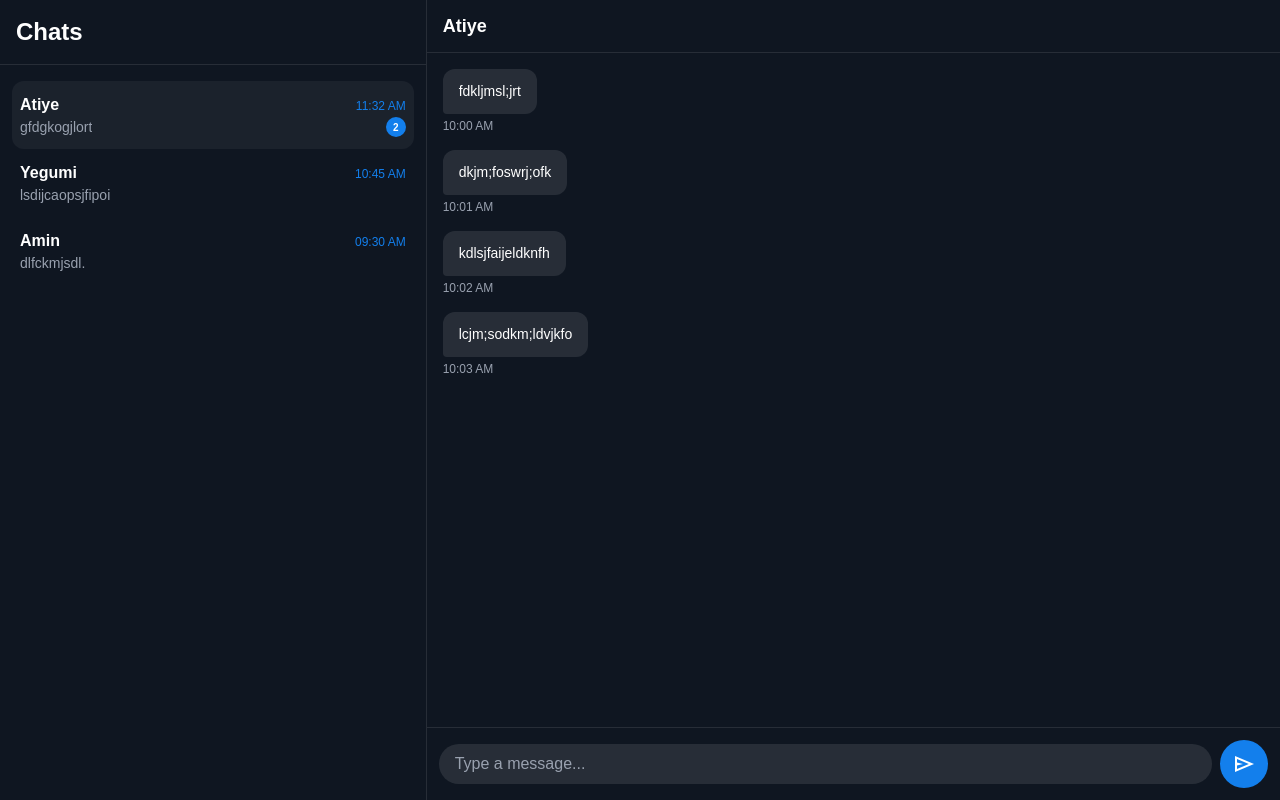
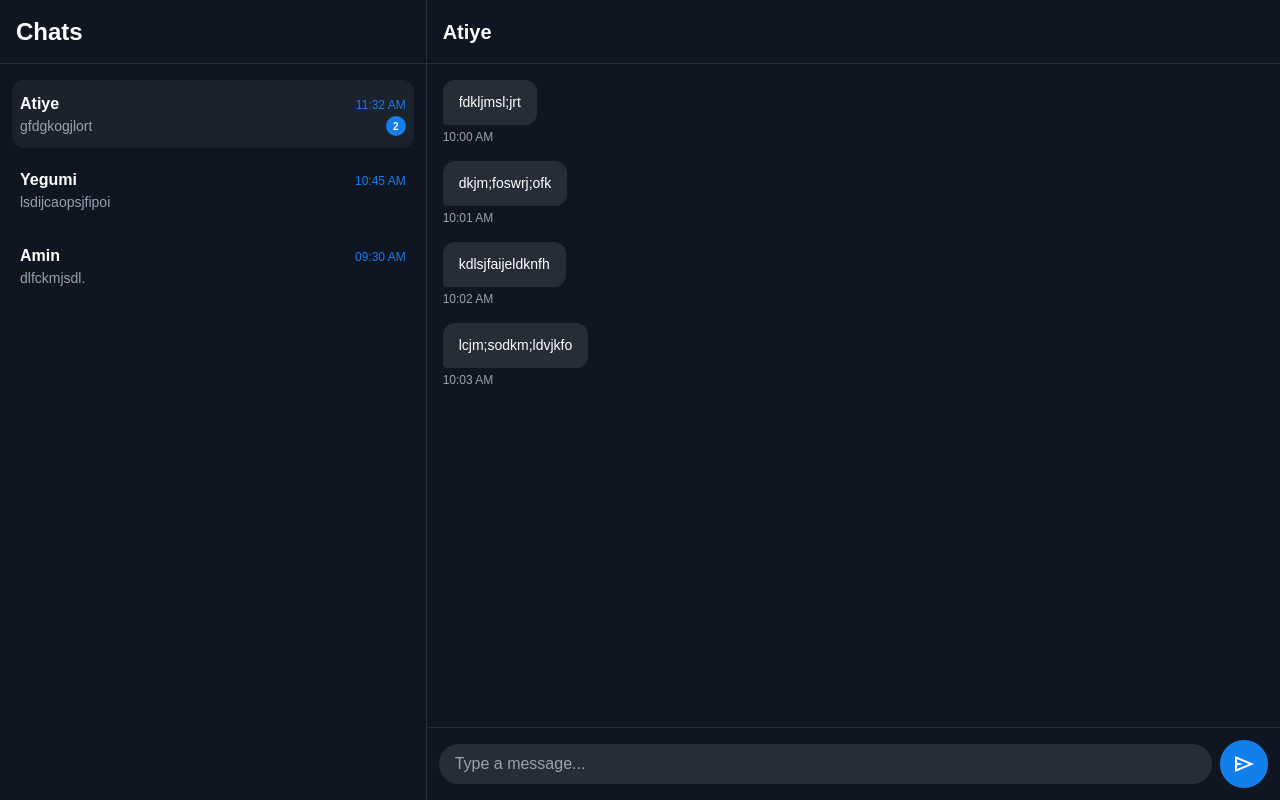
Before and after one commit to encryptedtunnel/frontend, a React (Vite) app: page /chat/1 in a window 1280 px wide. Built offline with nearby package versions, Linux system fonts and the light colour scheme.

Commit message:
add spacing + adjust borders

```diff
--- a/src/components/ChatWindow.jsx
+++ b/src/components/ChatWindow.jsx
@@ -21,7 +21,7 @@ export default function ChatWindow({ chat, onBack }) {
   return (
     <div className="flex flex-col h-full w-full bg-bg-dark text-white overflow-x-hidden">
 
-      <header className="flex items-center gap-3 px-4 py-3 border-b border-white/10 bg-bg-dark sticky top-0 z-10 w-full">
+      <header className="h-16 flex items-center gap-3 px-4 py-4 border-b border-white/10 bg-bg-dark sticky top-0 z-10 w-full">
         <button
           className="md:hidden text-primary flex items-center gap-1"
           onClick={onBack}
@@ -30,7 +30,7 @@ export default function ChatWindow({ chat, onBack }) {
           <span>Back</span>
         </button>
 
-        <h1 className="text-lg font-bold truncate">{chat.name}</h1>
+        <h1 className="text-xl font-bold truncate">{chat.name}</h1>
       </header>
 
       <main className="flex-1 overflow-y-auto overflow-x-hidden p-4 flex flex-col gap-4 min-h-0 max-w-full">
--- a/src/pages/Inbox.jsx
+++ b/src/pages/Inbox.jsx
@@ -65,11 +65,11 @@ export default function Inbox() {
         `}
       >
 
-        <div className="p-4 border-b border-white/10">
+        <div className="p-4 h-16 border-b border-white/10">
           <h1 className="text-2xl font-bold">Chats</h1>
         </div>
 
-        <div className="overflow-y-auto h-[calc(100vh-72px)] px-3 py-4">
+        <div className="overflow-y-auto space-y-2 h-[calc(100vh-72px)] px-3 py-4">
           {chats.map((chat) => (
             <ChatListItem
               key={chat.id}
```
